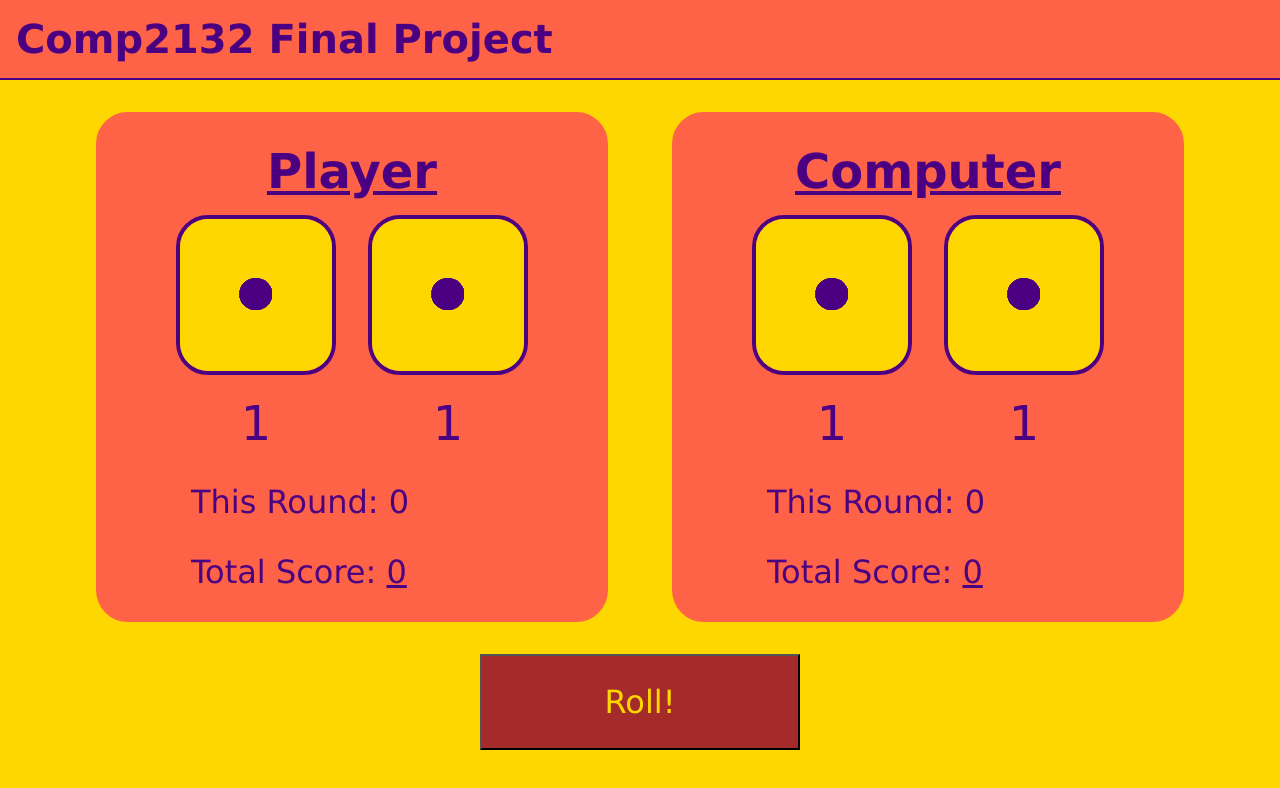
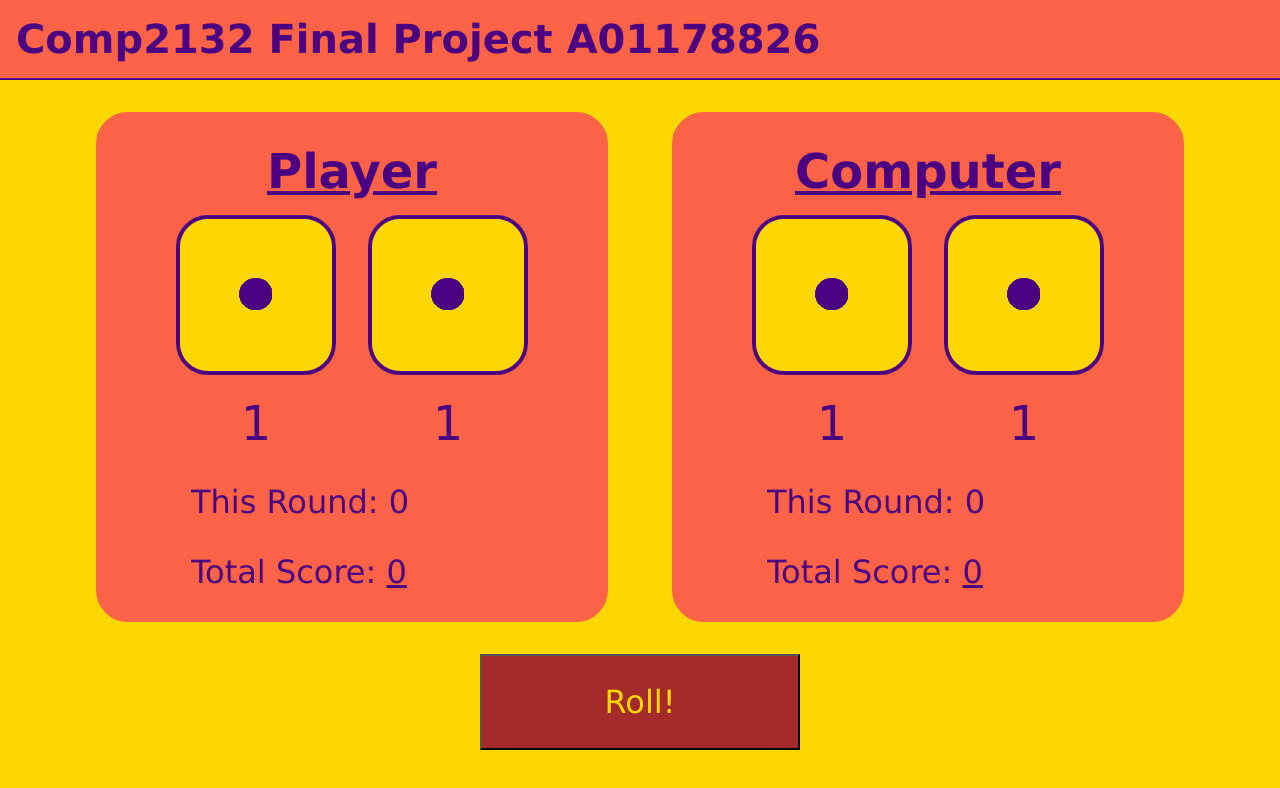
Before and after one commit to nickhughes17/comp2132_final_project, a plain HTML site: page FinalProject/index.html in a window 1280 px wide. Drawn offline with Linux system fonts and the light colour scheme.

Commit message:
Add files via upload

```diff
--- a/FinalProject/index.html
+++ b/FinalProject/index.html
@@ -9,7 +9,7 @@
 </head>
 <body>
     <div id="wrapper">
-        <header><span> Comp2132 Final Project</span></header>
+        <header><span> Comp2132 Final Project A01178826</span></header>
         <div id="main-container">
             <div id="player-container">
                 <h2 id="player-name">Player</h2>
```
